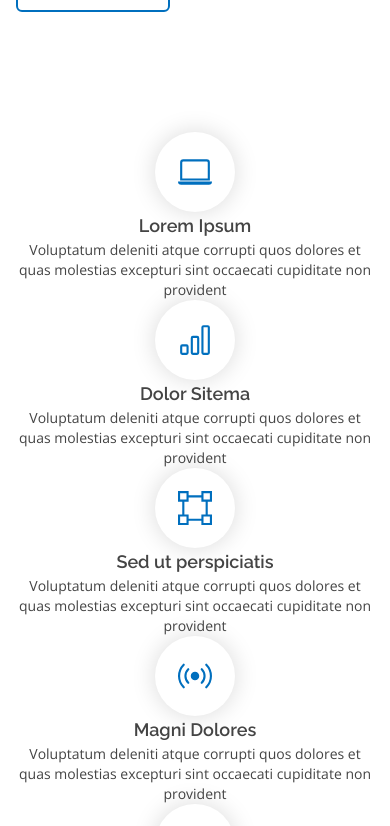
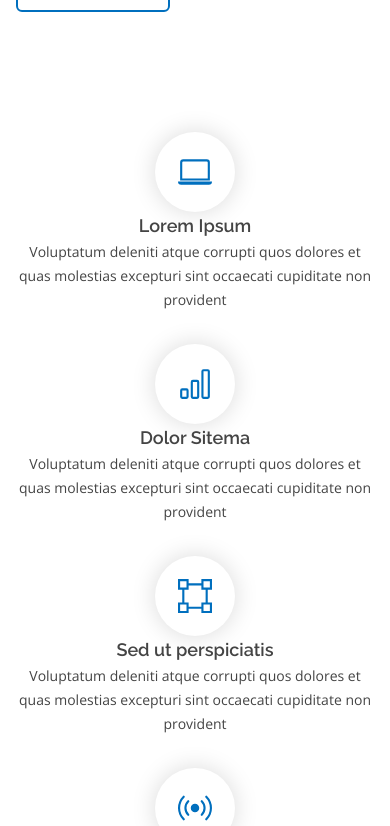
Before and after one commit to LucasBargas/projetos_tailwindcss, a React (Create React App) app in the folder me_family/: page / in a window 390 px wide. Shown: the part 1882-2708 px from the top of the page. Built offline with nearby package versions, Linux system fonts and the light colour scheme.

Commit message:
Cards em features - em desenvolvimento

```diff
--- a/me_family/src/pages/HomePage/FeaturesSection/FeaturesSection.js
+++ b/me_family/src/pages/HomePage/FeaturesSection/FeaturesSection.js
@@ -38,7 +38,7 @@ const FeaturesSection = () => {
   return (
     <section className='app-space py-15 text-font-color font-open-sans'>
       <div className='app-container'>
-        <div className='grid sm:grid-cols-2 lg:grid-cols-3 sm:gap-y-8 lg:gap-[28px]'>
+        <div className='grid gap-y-8 sm:grid-cols-2 sm:gap-x-[25px] lg:grid-cols-3 lg:gap-[28px]'>
           {features.map(({ icon, title, text }) => (
             <div key={title} className='text-center'>
               <figure className='flex justify-center'>
@@ -50,7 +50,7 @@ const FeaturesSection = () => {
                 <h3 className='text-lg font-raleway font-semibold'>{title}</h3>
               </div>
               <div>
-                <p className='text-sm'>{text}</p>
+                <p className='text-sm leading-6'>{text}</p>
               </div>
             </div>
           ))}
```
